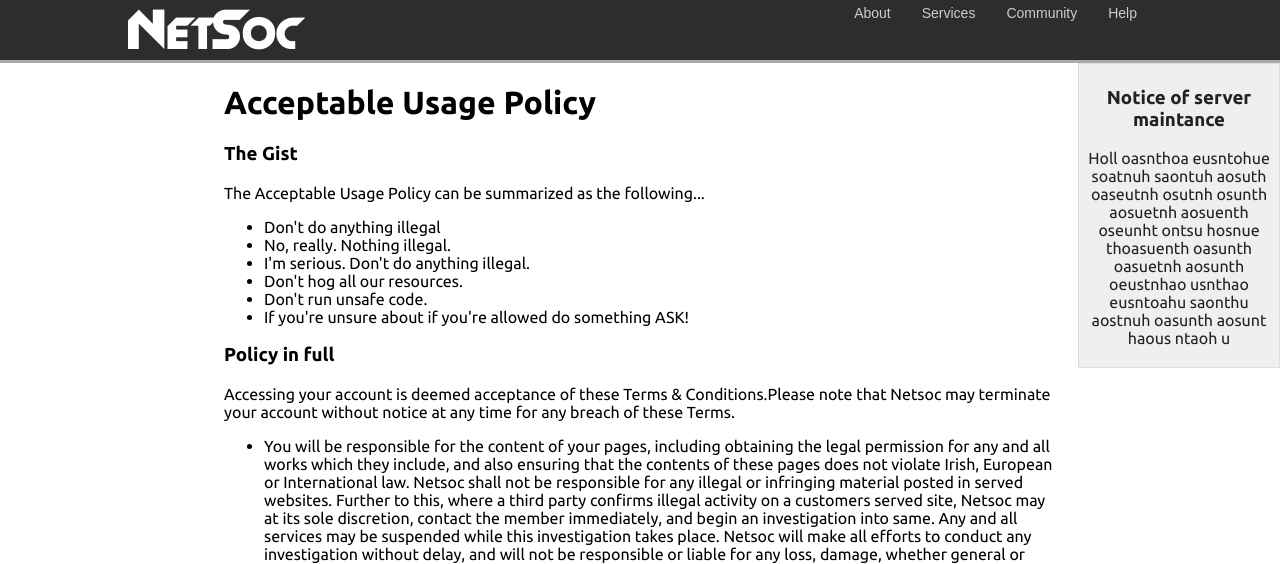
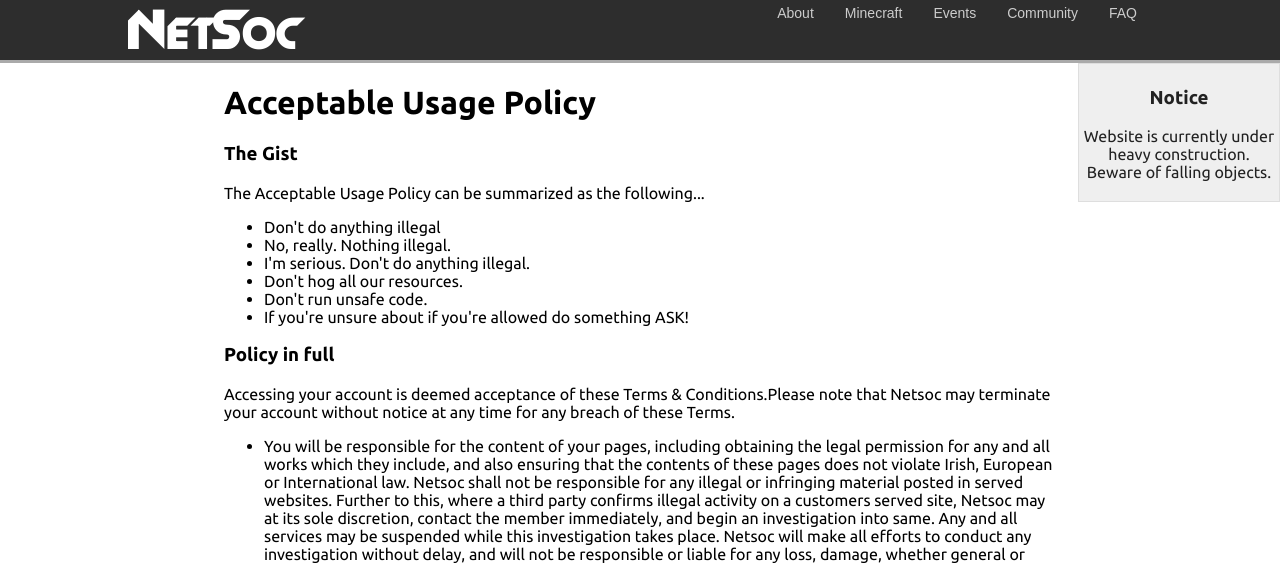
Before and after one commit to NetsocUCD/netsoc.com, a PHP site: page /aup.php in a window 1280 px wide. Shown: the top 564 px of the page. Run offline with PHP 8.4, Linux system fonts and the light colour scheme.

Commit message:
Added Minecraft page, reformatted the header, changed notification message.
Added a page with basic information about notch.ucd.ie, reformatted the
links in the nave bar and changed the notice.

```diff
--- a/header.php
+++ b/header.php
@@ -5,37 +5,38 @@
 		<ul id="menu">
 			<li><a href="">About</a>
 				<ul>
-					<li><a href="">Committee</a></li>
+					<!--<li><a href="">Committee</a></li>-->
 					<li><a href="const.php">Constituion </a></li>
 					<li><a href="history.php">History</a></li>
+					<li><a href="aug.php">Acceptable Usage Policy</a></li>
 				</ul>
 			</li>
-			<li><a href="">Services</a>
-				<ul>
+			<li><a href="minecraft.php">Minecraft</a>
+				<!--<ul>
 					<li><a href="">Web Hosting</a></li>
 					<li><a href="">File Storage</a></li>
 					<li><a href="">Gaming</a></li>
+				</ul>-->
+			</li>
+			<li><a href="events.php">Events</a>
+			<li><a href="">Community</a>
+			       <ul>
+					<!--<li><a href="">Contact</a></li>-->
+					<li><a href="http://chat.netsoc.com">IRC</a></li>
+					<li><a href="http://www.netsoc.com/wiki/">Wiki</a></li>
 				</ul>
 			</li>
-			<li><a href="">Community</a>
-			       <ul>
-					<li><a href="">Contact</a></li>
-					<li><a href="http://chat.netsoc.com">IRC</a></li>
-					<li><a href="">Wiki</a></li>
+			<li><a href="faq.php">FAQ</a>
+				<!--<ul>
+					<li><a href="faq.php">FAQ</a></li>
+					li><a href="">Tutorials</a></li>
 					<li><a href="">Events</a></li>
-				</ul>
-			</li>
-			<li><a href="">Help</a>
-				<ul>
-					<li><a href="faq.php">FAQ</a></li>
-					<li><a href="">Tutorials</a></li>
-					<li><a href="">Events</a></li>
-				</ul>
+				</ul>-->
 			</li>
 		</ul>
 	</div>
 </div>
 <div id="alert">
-	<h3>Notice of server maintance</h3>
-	<p>Holl oasnthoa eusntohue soatnuh saontuh aosuth oaseutnh osutnh osunth aosuetnh aosuenth oseunht ontsu hosnue thoasuenth oasunth oasuetnh aosunth oeustnhao usnthao eusntoahu saonthu aostnuh oasunth aosunt haous ntaoh u</p>
+	<h3>Notice</h3>
+	<p>Website is currently under heavy construction. Beware of falling objects.</p>
 </div>
```
Also changed, not shown: minecraft.php (added, +17 -0 lines).
